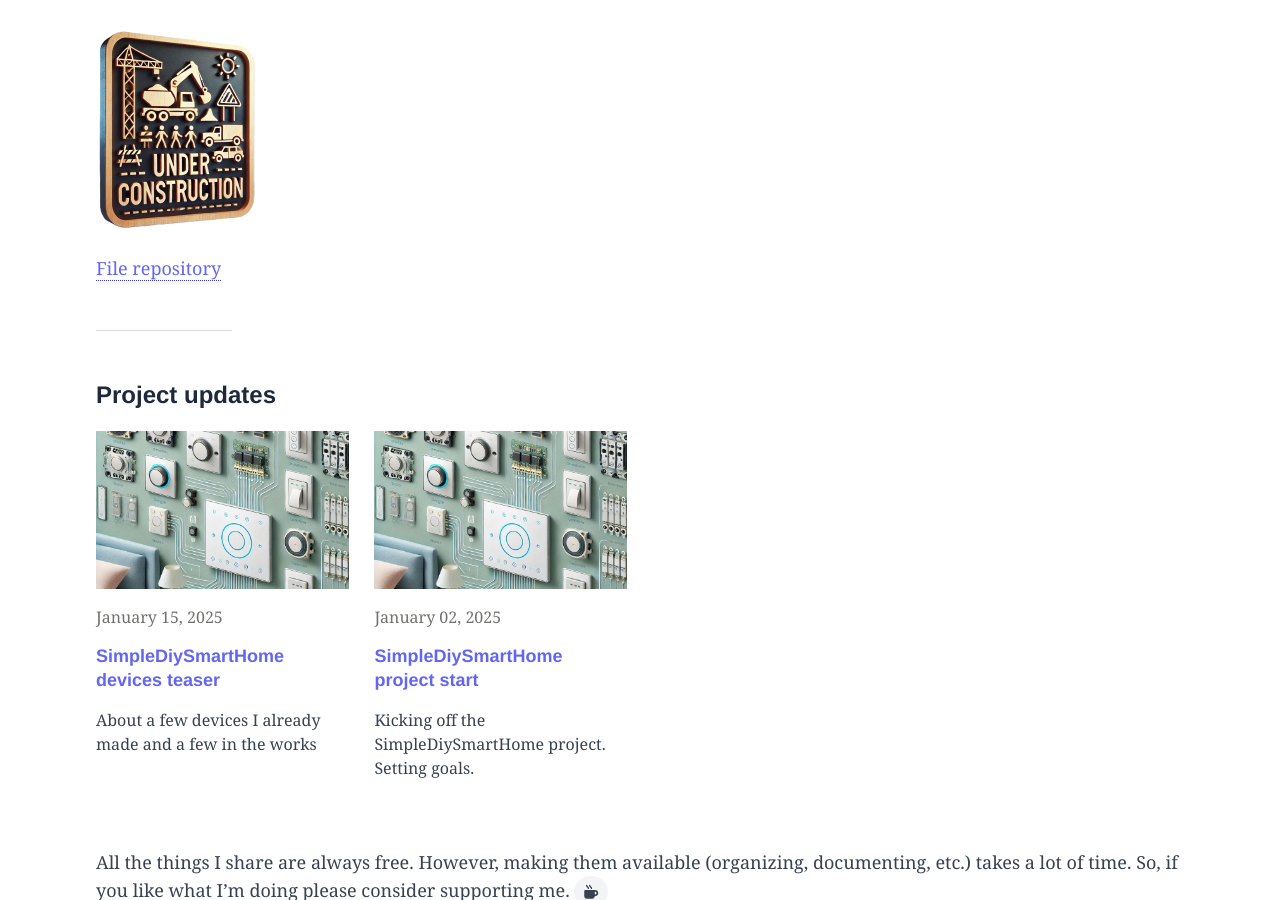
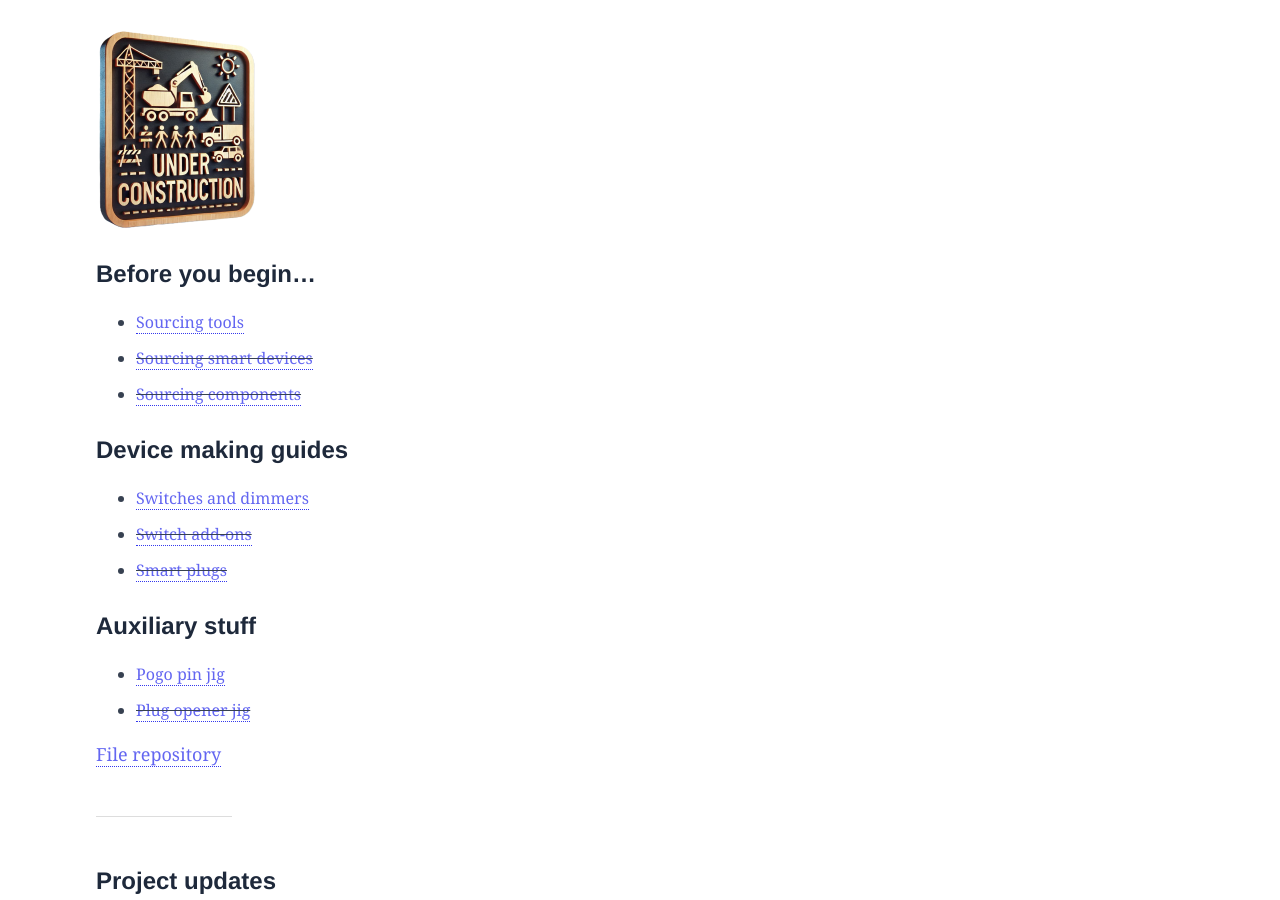
Before and after one commit to ScramblerUSA/scramblerusa.github.io, a Jekyll site: the page built from sdsh/index.md, in a window 1280 px wide and 900 px high, scrolled down 1572 px. Built offline with Jekyll 4.4.1, drawn with Linux system fonts in a browser that asks for light colours.

Commit message:
SDSH update

```diff
--- a/sdsh/index.md
+++ b/sdsh/index.md
@@ -31,6 +31,20 @@ Although it's super easy to follow this guide and make something, it is only tru
 ### To be continued...
 ![](/images/under-construction.png)
 
+#### Before you begin...
+- [Sourcing tools](buytools/)
+- ~~[Sourcing smart devices](buydevices/)~~
+- ~~[Sourcing components](buycomponents/)~~
+
+#### Device making guides
+- [Switches and dimmers](switches/)
+- ~~[Switch add-ons](switchaddons/)~~
+- ~~[Smart plugs](smartplugs/)~~
+
+#### Auxiliary stuff
+- [Pogo pin jig](pogopinjig/)
+- ~~[Plug opener jig](plugopenerjig/)~~
+
 
 [File repository](https://github.com/ScramblerUSA/SimpleDiySmarthome)
 
```
Also changed, not shown: sdsh/buycomponents.md (added, +8 -0 lines), sdsh/buydevices.md (added, +8 -0 lines), sdsh/buytools.md (added, +8 -0 lines), sdsh/plugopenerjig.md (added, +8 -0 lines), sdsh/pogopinjig.md (added, +8 -0 lines), sdsh/smartplugs.md (added, +8 -0 lines), sdsh/switchaddons.md (added, +8 -0 lines), sdsh/switches.md (added, +8 -0 lines).
